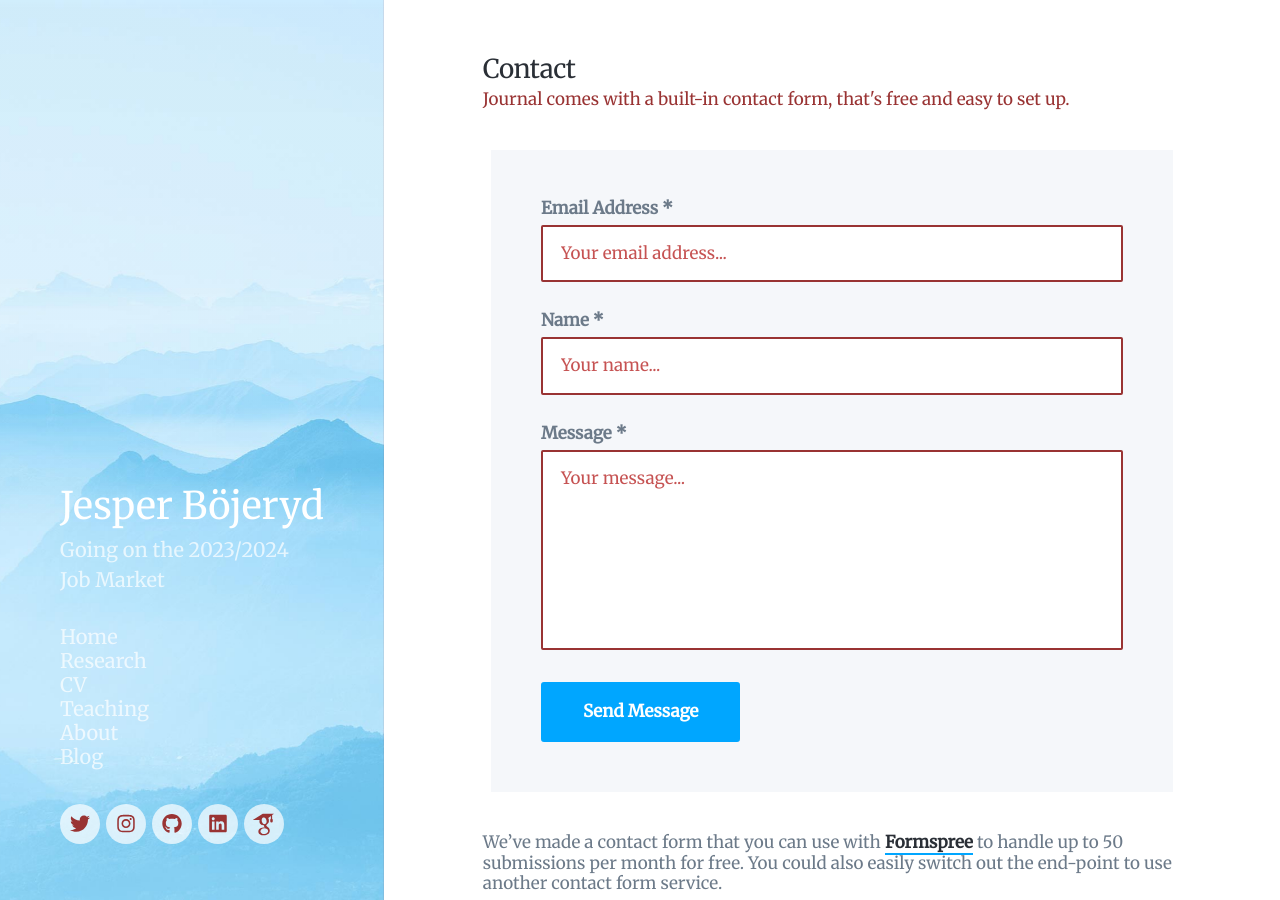
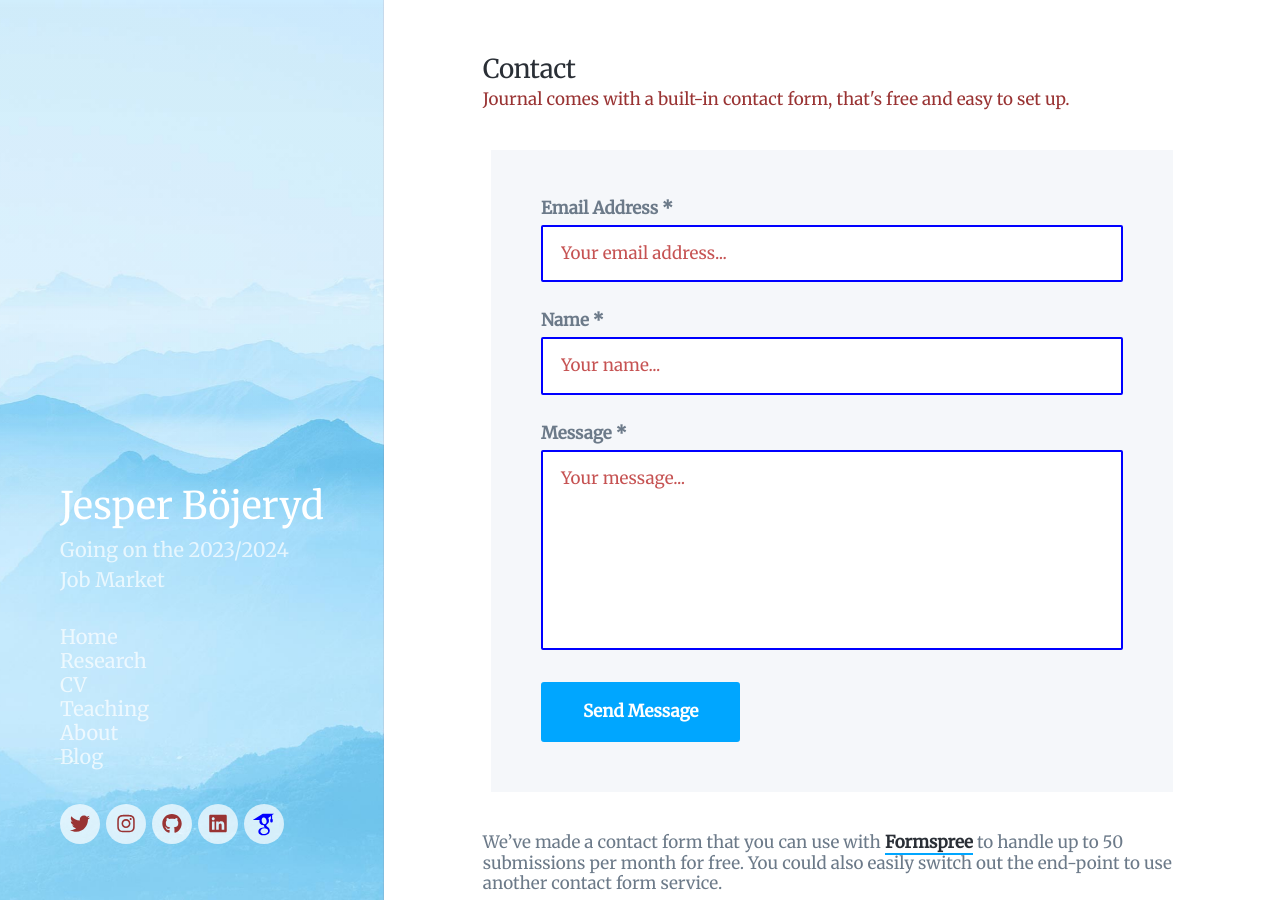
Before and after one commit to bojeryd91/bojeryd91.github.io, a Jekyll site: the page built from _pages/contact.md, in a window 1280 px wide and 900 px high. Built offline with Jekyll 4.4.1, drawn with Linux system fonts in a browser that asks for light colours; nearby versions of some CDN libraries; some web fonts are replaced.

Commit message:
Testing if border color is used

```diff
--- a/_data/settings.yml
+++ b/_data/settings.yml
@@ -68,7 +68,7 @@ color_settings:
   text_medium_color: '#6C7A89'
   text_light_color: '#993333'
   accent_color: '#00A6FF'
-  border_color: '#993333'
+  border_color: 'blue'
   overlay_background_color: '#993333'
   overlay_text_color: '#ffffff'
   error_color: '#993333'
--- a/_sass/_includes/_socials.scss
+++ b/_sass/_includes/_socials.scss
@@ -54,7 +54,7 @@
 }
 
 .fa-scholar {
-	fill: $text-light-color;
+	fill: $border_color;
 	position: absolute;
 	width: 75%;
 	height: 75%;
```
